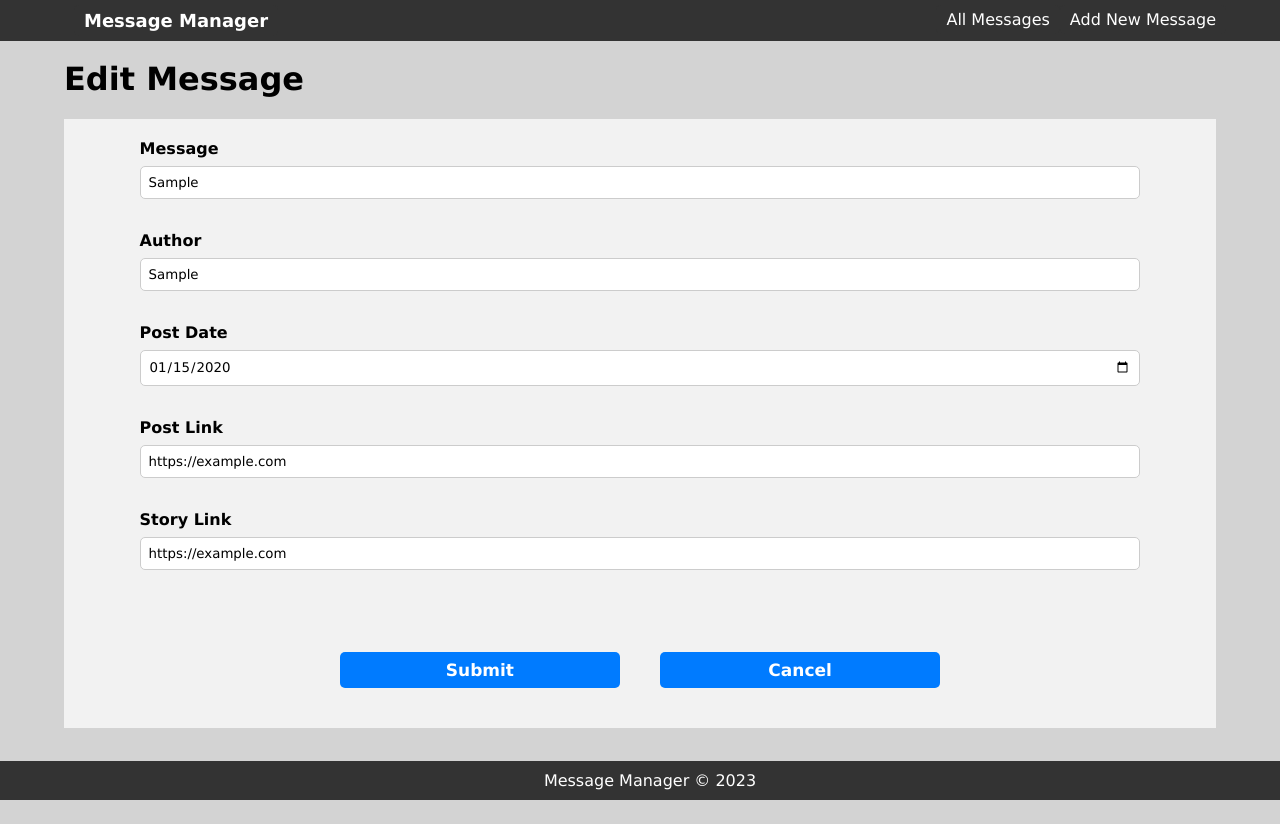
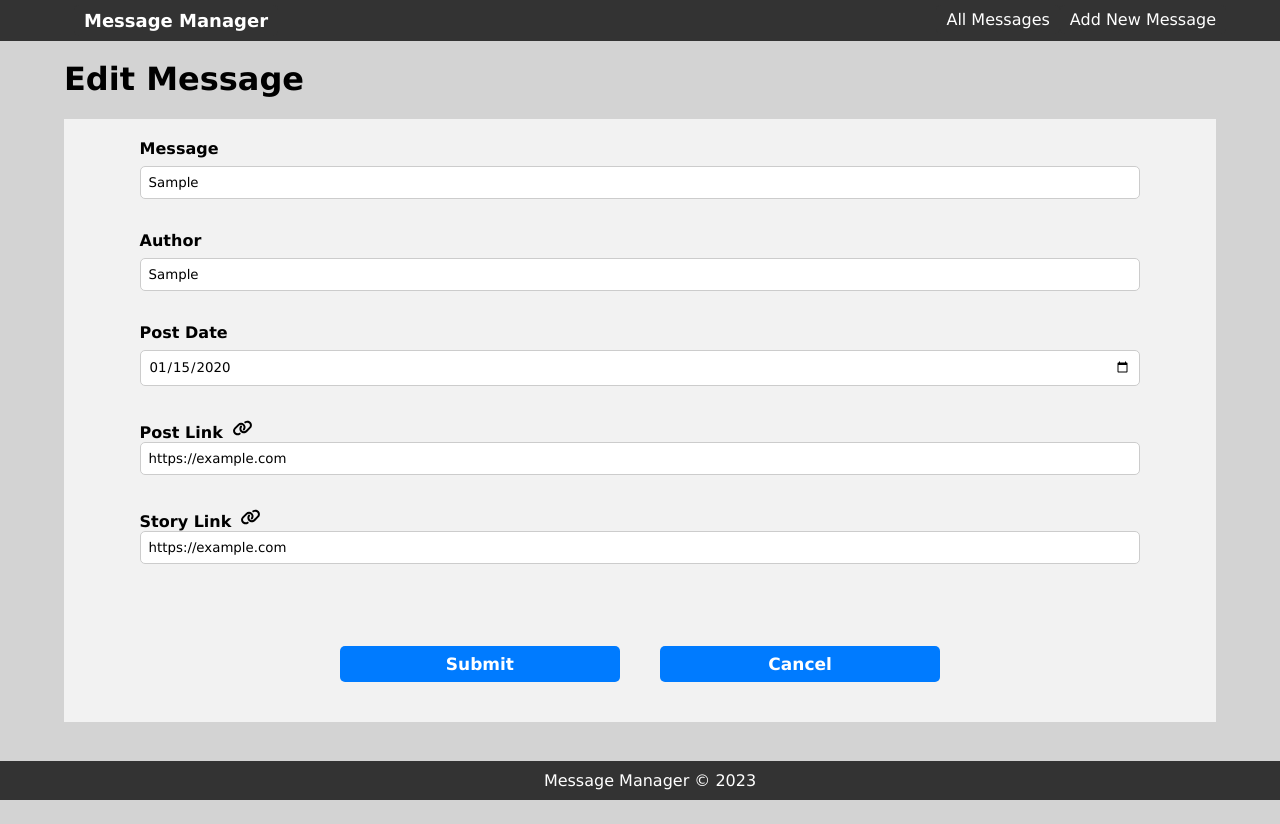
Before and after one commit to lucasmm96/message-manager2, a Next.js app: page /edit-message in a window 1280 px wide. Both pictures are taken after typing "Sample", "Sample", "2020-01-15", "https://example.com", "https://example.com" into the empty fields and a click on the button "Submit". Built offline with nearby package versions, Linux system fonts and the light colour scheme; no server answers.

Commit message:
Add icon link

```diff
--- a/components/ui/Form.js
+++ b/components/ui/Form.js
@@ -1,6 +1,8 @@
 import { useState } from 'react';
+import Link from 'next/link';
 
 import classes from './Form.module.css';
+import Icon from '@/components/ui/Icon';
 
 function Form(props) {
 	const [formState, setFormState] = useState({ ...props.data });
@@ -22,7 +24,16 @@ function Form(props) {
 		<form className={classes.form}>
 			{props.fields.map((field) => (
 				<div key={field.name} className={classes.formGroup}>
-					<label htmlFor={field.name}>{field.label}</label>
+					{field.type === 'url' && formState[field.name] ? (
+						<div>
+							<label htmlFor={field.name}>{field.label}</label>
+							<Link href={formState[field.name]} target="_blank">
+								<Icon filename="link.svg" alt="link" w={20} h={20} />
+							</Link>
+						</div>
+					) : (
+						<label htmlFor={field.name}>{field.label}</label>
+					)}
 					<input
 						type={field.type}
 						id={field.name}
@@ -31,6 +42,7 @@ function Form(props) {
 						value={formState[field.name] || ''}
 						onChange={changeHandler}
 					/>
+					{/* {field.type === 'url' && <Icon filename='link.svg' alt='link' w={30} h={30} />} */}
 				</div>
 			))}
 			<div className={classes.formContainer}>
--- a/components/ui/Form.module.css
+++ b/components/ui/Form.module.css
@@ -43,6 +43,7 @@
 .form label {
 	font-weight: bold;
 	margin-bottom: 0.5rem;
+	margin-right: 10px;
 }
 
 .form input[type='text'],
```
Also changed, not shown: public/icons/link.svg (added).
